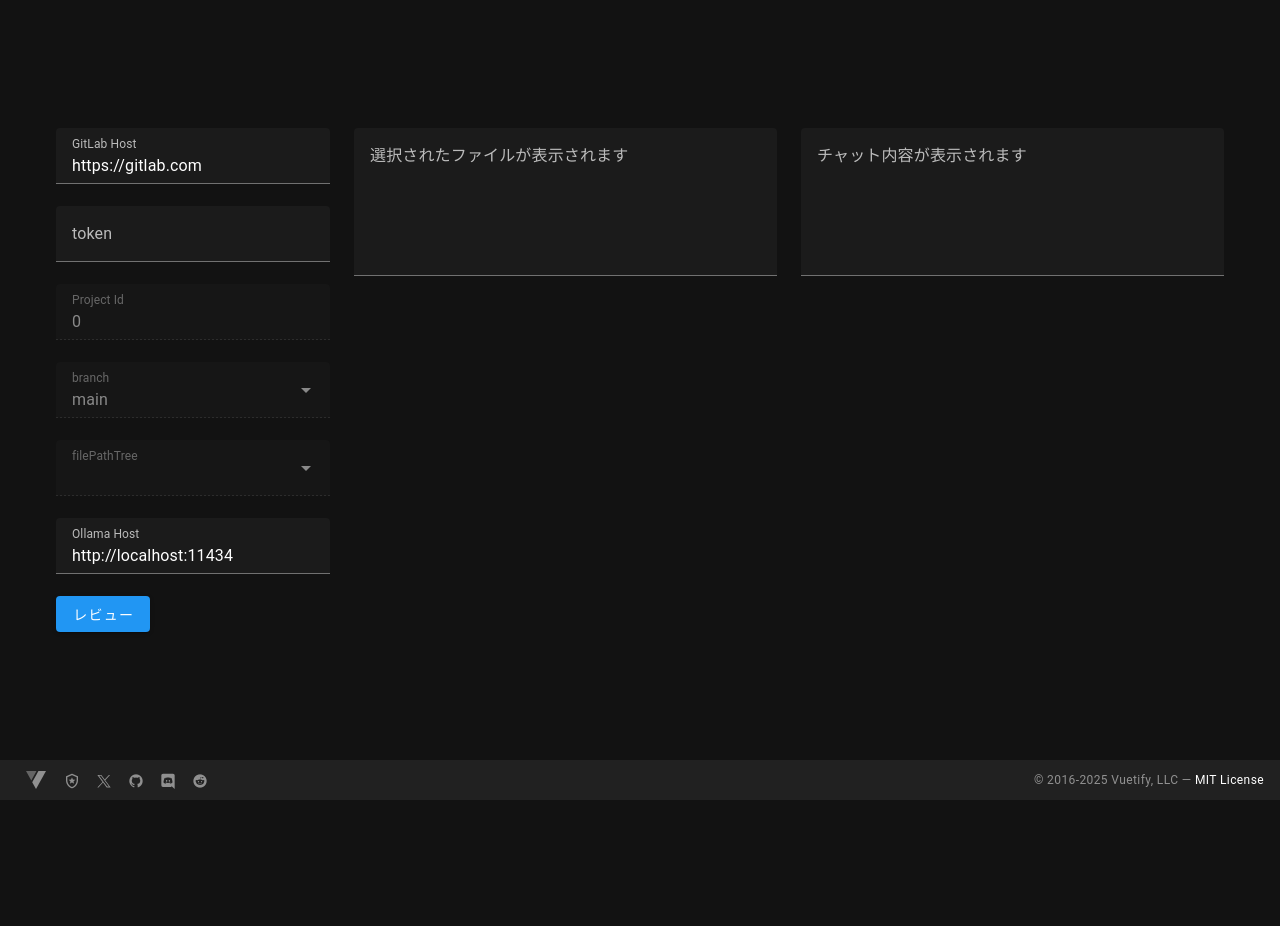
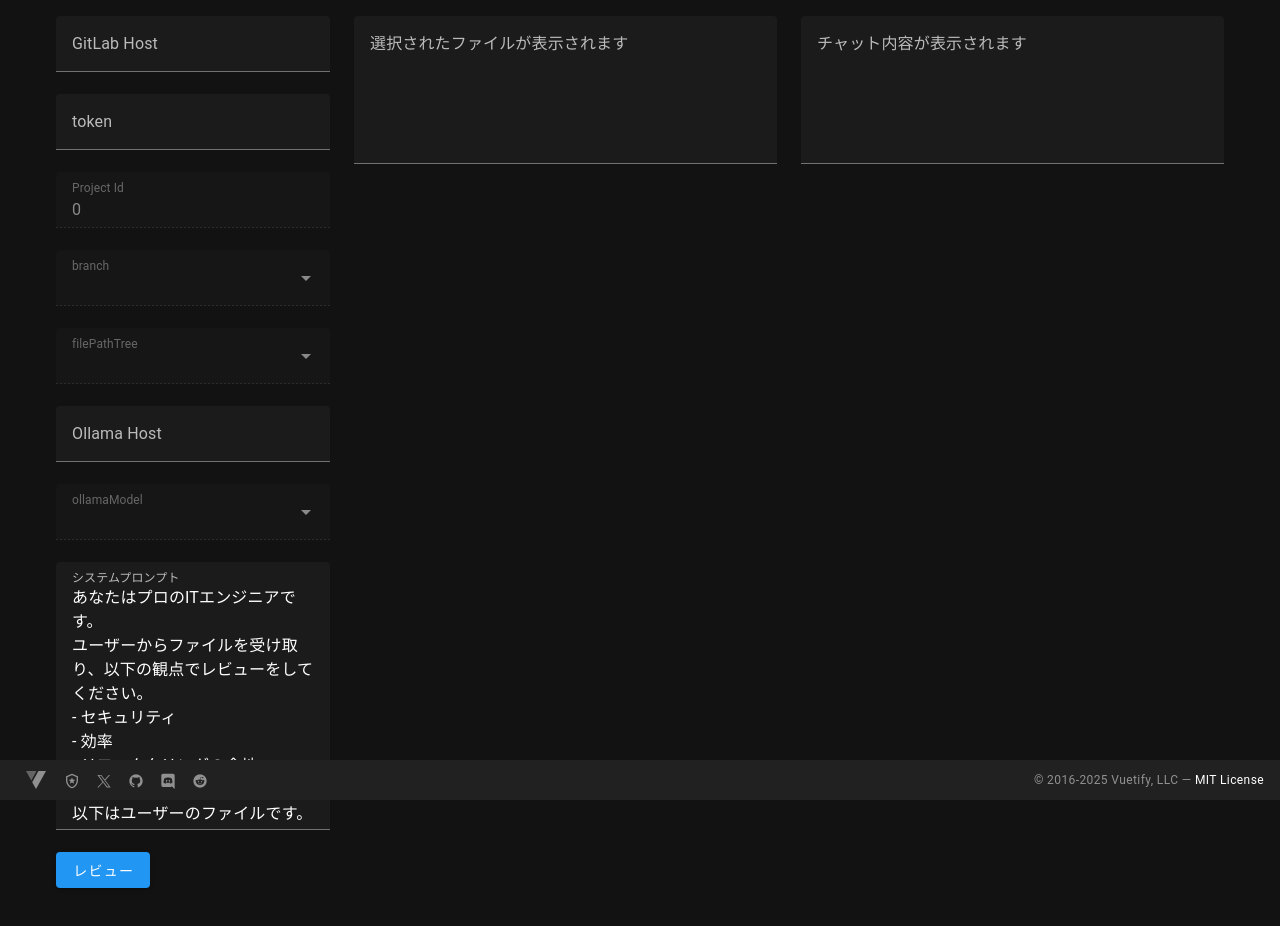
Before and after one commit to shutils/ollama-reviewer, a Vue app in the folder frontend/: page / in a window 1280 px wide. Shown: the top 926 px of the page. Before the commit the page ends 800 px from the top, so only its background shows below. Built offline with nearby package versions, Linux system fonts and the light colour scheme.

Commit message:
add: additional form

```diff
--- a/frontend/src/components/HelloWorld.vue
+++ b/frontend/src/components/HelloWorld.vue
@@ -7,6 +7,7 @@
           label="GitLab Host"
           id="host"
           v-model="gitlabHost"
+          placeholder="https://gitlab.com"
         ></v-text-field>
         <v-text-field
           name="name"
@@ -47,7 +48,21 @@
           label="Ollama Host"
           id="ollama-host"
           v-model="ollamaHost"
+          placeholder="http://localhost:11434"
+          @change="getOllamaModelList"
         ></v-text-field>
+        <v-autocomplete
+          label="ollamaModel"
+          :items="ollamaModelList"
+          :disabled="!(ollamaModelList.length !== 0)"
+          v-model="ollamaModel"
+        ></v-autocomplete>
+        <v-textarea
+          label="システムプロンプト"
+          name="systemPrompt"
+          v-model="systemPrompt"
+          auto-grow
+        ></v-textarea>
         <v-btn color="primary" @click="getChatContent">レビュー</v-btn>
       </v-col>
       <v-col>
@@ -77,19 +92,30 @@
 import { Gitlab } from "@gitbeaker/rest";
 import { Ollama } from "ollama";
 
-const gitlabHost = ref("https://gitlab.com");
+const gitlabHost = ref("");
 const token = ref("");
 const projectId = ref(0);
 const projectName = ref("");
-const selectedBranch = ref("main");
+const selectedBranch = ref("");
 const projectBranches = ref<string[]>([]);
 const selectedFilePath = ref("");
 const filePathTree = ref<string[]>([]);
 const fileContent = ref("");
 const loading = ref(false);
 const branchError = ref(false);
-const ollamaHost = ref("http://localhost:11434");
+const ollamaHost = ref("");
+const ollamaModel = ref("");
+const ollamaModelList = ref<string[]>([]);
 const chatContent = ref("");
+const defaultSystemPrompt = `あなたはプロのITエンジニアです。
+ユーザーからファイルを受け取り、以下の観点でレビューをしてください。
+- セキュリティ
+- 効率
+- リファクタリングの余地
+解答は日本語で行ってください。
+以下はユーザーのファイルです。`;
+
+const systemPrompt = ref(defaultSystemPrompt);
 
 const getClient = () => {
   if (!token.value || !gitlabHost) {
@@ -151,6 +177,20 @@ const getFileContent = async (filePath: string | null) => {
   });
 };
 
+const getOllamaModelList = async () => {
+  ollamaModelList.value = [];
+  ollamaModel.value = "";
+  if (!ollamaHost.value) {
+    return;
+  }
+  const ollamaClient = new Ollama({
+    host: ollamaHost.value,
+  });
+  ollamaClient.list().then((res) => {
+    ollamaModelList.value = res.models.map((model) => model.name);
+  });
+};
+
 const getChatContent = async () => {
   if (!ollamaHost.value) {
     return;
@@ -160,18 +200,11 @@ const getChatContent = async () => {
   });
   chatContent.value = "";
   const res = await ollamaClient.chat({
-    model: "gemma3:4b",
+    model: ollamaModel.value,
     messages: [
       {
         role: "system",
-        content: `あなたはプロのITエンジニアです。
-    ユーザーからファイルを受け取り、以下の観点でレビューをしてください。
-    - セキュリティ
-    - 効率
-    - リファクタリングの余地
-    解答は日本語で行ってください。
-    以下はユーザーのファイルです。
-    `,
+        content: systemPrompt.value,
       },
       { role: "user", content: fileContent.value },
     ],
```
